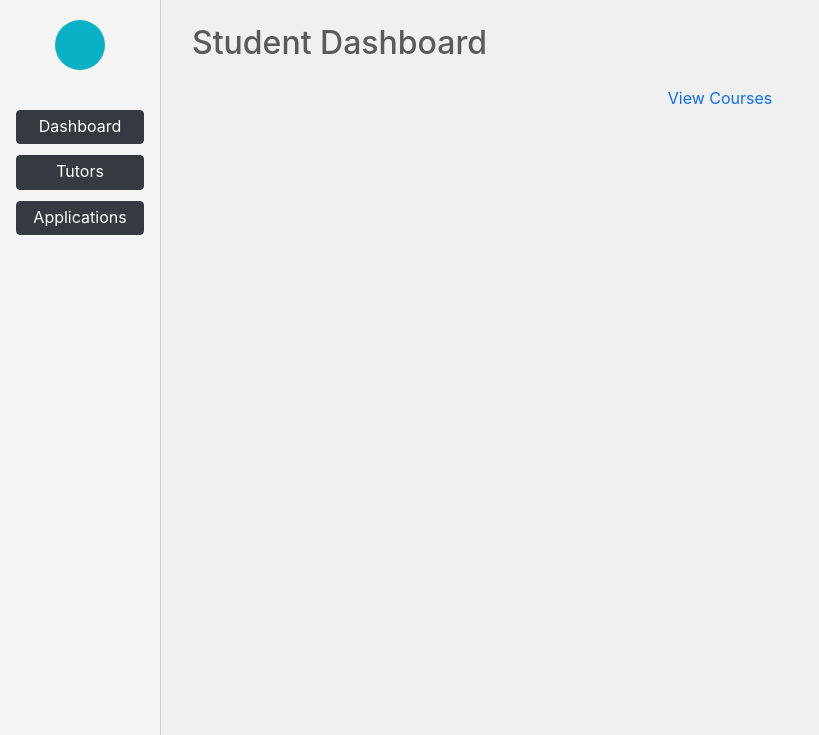
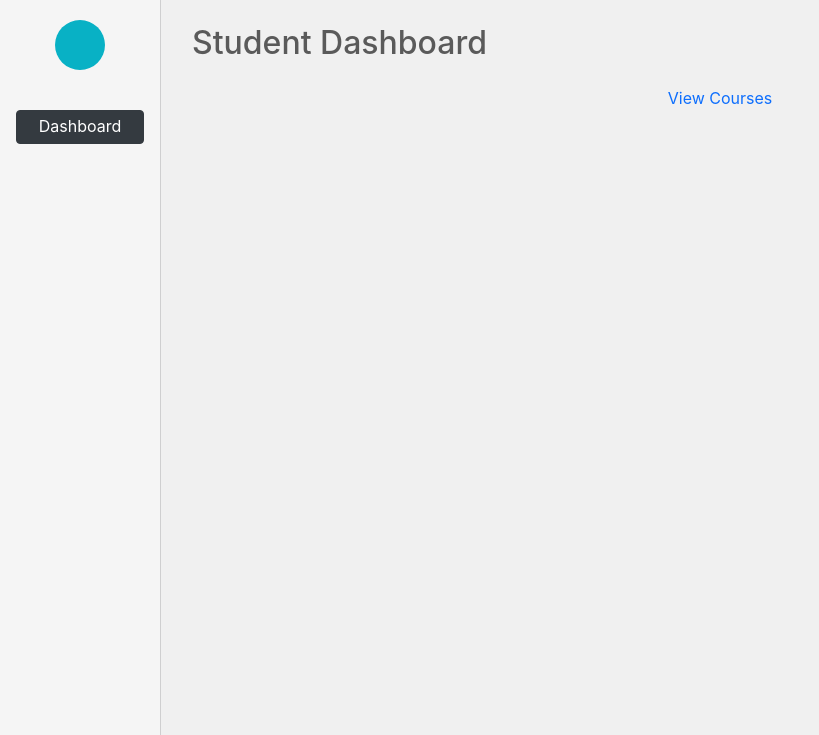
Before and after one commit to jd-paul/project-dragonfly, a Django app: template tutorials/templates/dashboard.html in a window 1280 px wide. Shown: the top 735 px of the page, without its empty margins (0-819 px from the left). Run offline with Django 3.2, Linux system fonts and the light colour scheme; the template is opened without the code that fills it, so the values that code supplies are empty; some libraries are stand-ins or nearby versions.

Commit message:
make sidebar user-specific

```diff
--- a/tutorials/templates/partials/sidebar.html
+++ b/tutorials/templates/partials/sidebar.html
@@ -83,15 +83,32 @@
                 class="btn btn-dark btn-block {% if request.path == '/dashboard/' %}active-tab{% endif %}"
                 style="line-height: 1.2;">Dashboard</a>
         </li>
+        <!-- Admin Specific Sidebar -->
+        {% if user.user_type == 'Admin' %}
             <li>
                 <a href="{% url 'manage_tutors' %}"
                     class="btn btn-dark btn-block {% if request.path == '/manage_tutors/' %}active-tab{% endif %}"
-                style="line-height: 1.2;">Tutors</a>
+                    style="line-height: 1.2;">Manage Tutors</a>
             </li>
             <li>
                 <a href="{% url 'manage_applications' %}"
                     class="btn btn-dark btn-block {% if request.path == '/manage_applications/' %}active-tab{% endif %}"
-                style="line-height: 1.2;">Applications</a>
+                    style="line-height: 1.2;">Manage Applications</a>
             </li>
+        <!-- Tutor Specific Sidebar -->
+        {% elif user.user_type == 'Tutor' %}
+            <li>
+                <a href=""
+                    class="btn btn-dark btn-block "
+                    style="line-height: 1.2;">Tutor Sidebar placeholder</a>
+            </li>
+        <!-- Student Specific Sidebar -->
+        {% elif user.user_type == 'Student' %}
+            <li>
+                <a href=""
+                    class="btn btn-dark btn-block "
+                    style="line-height: 1.2;">Student Sidebar placeholder</a>
+            </li>
+        {% endif %}
     </ul>
 </div>
```
Lines whose indentation alone changed are shown as unchanged.
